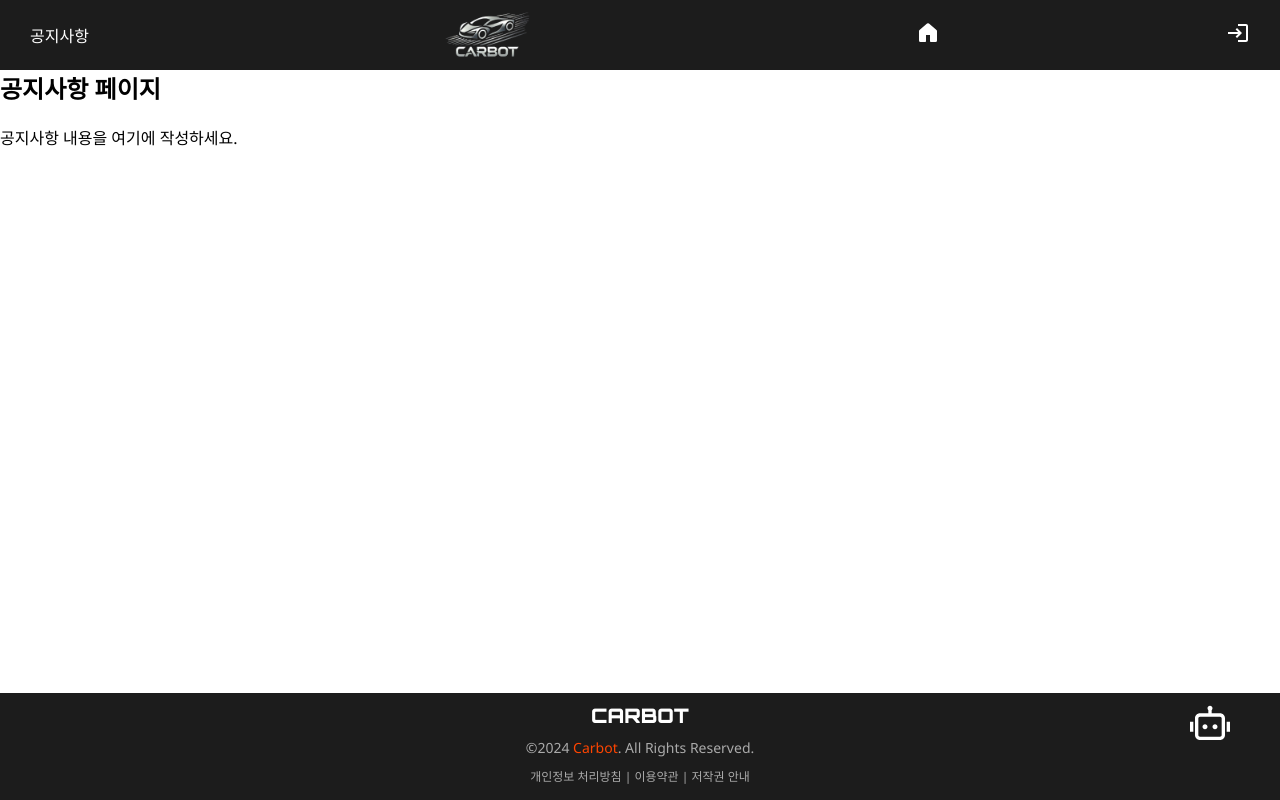
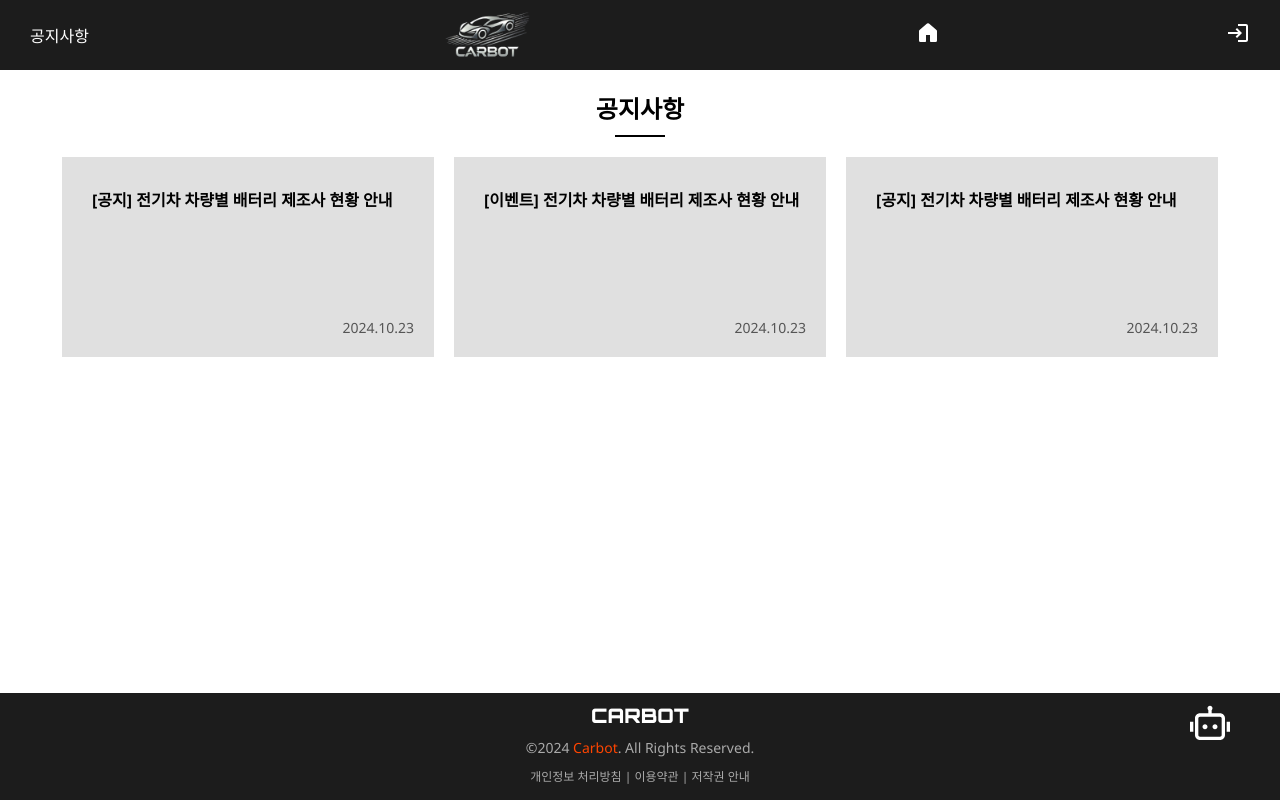
Before and after one commit to guswlda/carbot, a React (Create React App) app in the folder front/: page /notification in a window 1280 px wide. Built offline with nearby package versions, Linux system fonts and the light colour scheme.

Commit message:
f_notification_init

```diff
--- /dev/null
+++ b/front/src/components/notification/notification.css
@@ -0,0 +1,93 @@
+/* 공지사항 페이지 전체 스타일 */
+.notification-container {
+  padding: 20px;
+  text-align: center;
+}
+
+.notification-title {
+  font-size: 24px;
+  font-weight: bold;
+  margin-bottom: 20px;
+  position: relative;
+}
+
+.notification-title::after {
+  content: '';
+  display: block;
+  width: 50px;
+  height: 2px;
+  background: black;
+  margin: 10px auto 0;
+}
+
+/* 목록 화면 스타일 */
+.notice-list {
+  display: flex;
+  gap: 20px;
+  justify-content: center;
+  height: 200px;
+}
+
+.notice-card {
+  background-color: #e0e0e0;
+  padding: 20px;
+  width: 30%;
+  cursor: pointer;
+  transition: background-color 0.3s;
+  display: flex;
+  flex-direction: column;
+  justify-content: space-between; /* 위아래로 균등 분배 */
+}
+
+.notice-card:hover {
+  background-color: #cccccc;
+}
+
+.notice-card h3 {
+  font-size: 16px;
+  font-weight: bold;
+  margin-top: 10px;
+  margin-left: 10px;
+  text-align: start;
+}
+
+.notice-date {
+  font-size: 14px;
+  color: #555;
+  text-align: end;
+}
+
+/* 상세 화면 스타일 */
+.notice-detail {
+  text-align: left;
+  max-width: 600px;
+  margin: 0 auto;
+}
+
+.notice-detail h3 {
+  font-size: 20px;
+  font-weight: bold;
+  margin-bottom: 10px;
+}
+
+.notice-content {
+  font-size: 16px;
+  line-height: 1.5;
+  color: #333;
+  margin-bottom: 20px;
+}
+
+.back-button {
+  display: block;
+  margin: 20px auto;
+  padding: 10px 20px;
+  background-color: black;
+  color: white;
+  border: none;
+  border-radius: 4px;
+  cursor: pointer;
+}
+
+.back-button:hover {
+  background-color: #333;
+}
--- a/front/src/components/notification/notification.js
+++ b/front/src/components/notification/notification.js
@@ -1,11 +1,75 @@
-// notification.js
-import React from 'react';
+// Notification.js
+import React, { useState } from 'react';
+import './notification.css';
 
 const Notification = () => {
+  const [selectedNotice, setSelectedNotice] = useState(null);
+
+  // 임시 공지사항 데이터
+  const notices = [
+    {
+      id: 1,
+      title: '[공지] 전기차 차량별 배터리 제조사 현황 안내',
+      date: '2024.10.23',
+    },
+    {
+      id: 2,
+      title: '[이벤트] 전기차 차량별 배터리 제조사 현황 안내',
+      date: '2024.10.23',
+    },
+    {
+      id: 3,
+      title: '[공지] 전기차 차량별 배터리 제조사 현황 안내',
+      date: '2024.10.23',
+    },
+  ];
+
+  // 공지사항 클릭 핸들러
+  const handleNoticeClick = (notice) => {
+    setSelectedNotice(notice);
+  };
+
+  // 목록 화면으로 돌아가기
+  const handleBackToList = () => {
+    setSelectedNotice(null);
+  };
+
   return (
-    <div>
-      <h2>공지사항 페이지</h2>
-      <p>공지사항 내용을 여기에 작성하세요.</p>
+    <div className="notification-container">
+      <h2 className="notification-title">공지사항</h2>
+      {selectedNotice ? (
+        // 상세 화면
+        <div className="notice-detail">
+          <h3>{selectedNotice.title}</h3>
+          <p className="notice-date">{selectedNotice.date}</p>
+          <div className="notice-content">
+            <p>안녕하세요 CARBOT 관리자입니다.</p>
+            <p>
+              테스트 공지사항입니다. 오늘은 10월 30일 오후 12시 18분 입니다.
+              오늘의 점심 메뉴는 순두부찌개 입니다.
+            </p>
+            <p>아래와 같이 공지사항을 전달드립니다.</p>
+            <p>감사합니다.</p>
+          </div>
+          <button className="back-button" onClick={handleBackToList}>
+            목록
+          </button>
+        </div>
+      ) : (
+        // 목록 화면
+        <div className="notice-list">
+          {notices.map((notice) => (
+            <div
+              key={notice.id}
+              className="notice-card"
+              onClick={() => handleNoticeClick(notice)}
+            >
+              <h3>{notice.title}</h3>
+              <p className="notice-date">{notice.date}</p>
+            </div>
+          ))}
+        </div>
+      )}
     </div>
   );
 };
```
